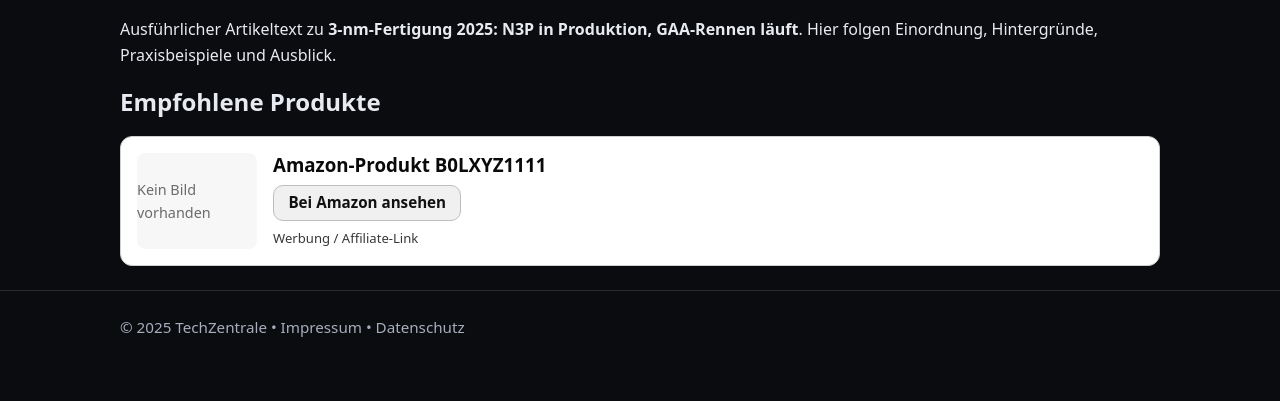
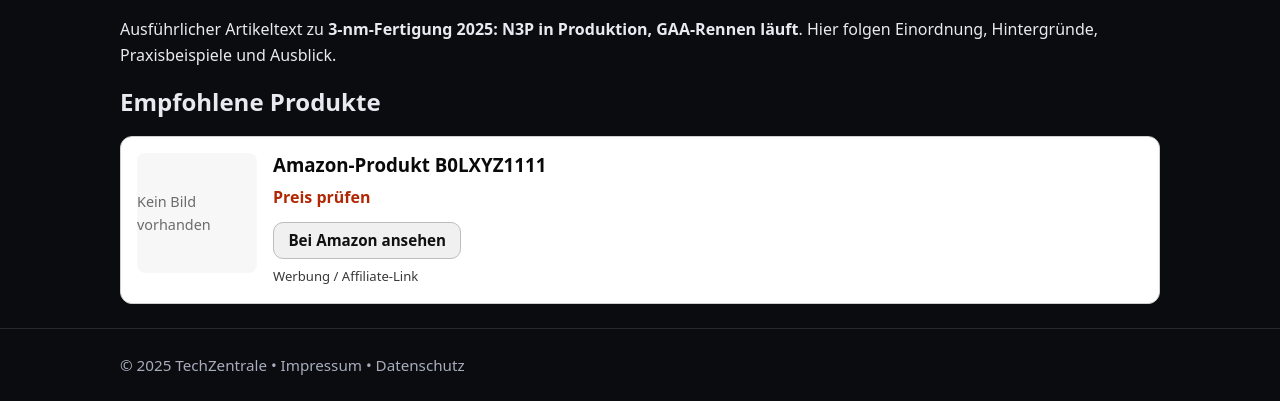
Before and after one commit to GitBench/techzentrale-astro, an Astro site: page /posts/3nm-fertigung-2025-tsmc-samsung in a window 1280 px wide. Shown: the part 625-1026 px from the top of the page. Before the commit the page ends 989 px from the top, so only its background shows below. Built offline with nearby package versions, Linux system fonts and the light colour scheme; Astro itself is replaced by a stand-in of ours; some packages are replaced by stand-ins of ours.

Commit message:
Update AmazonBox.astro

```diff
--- a/src/components/AmazonBox.astro
+++ b/src/components/AmazonBox.astro
@@ -168,7 +168,7 @@ const alt = title || `Produktbild ${asin}`;
   }
   <div>
     <h3 class="amz-title">{title}</h3>
-    { price ? <div class="amz-price">{price}</div> : null }
+    { price ? <div class="amz-price">{price}</div> : <div class="amz-price">Preis prüfen</div> }
     <span class="amz-cta">{cta}</span>
     <div class="amz-disclaimer">Werbung / Affiliate-Link</div>
   </div>
```
